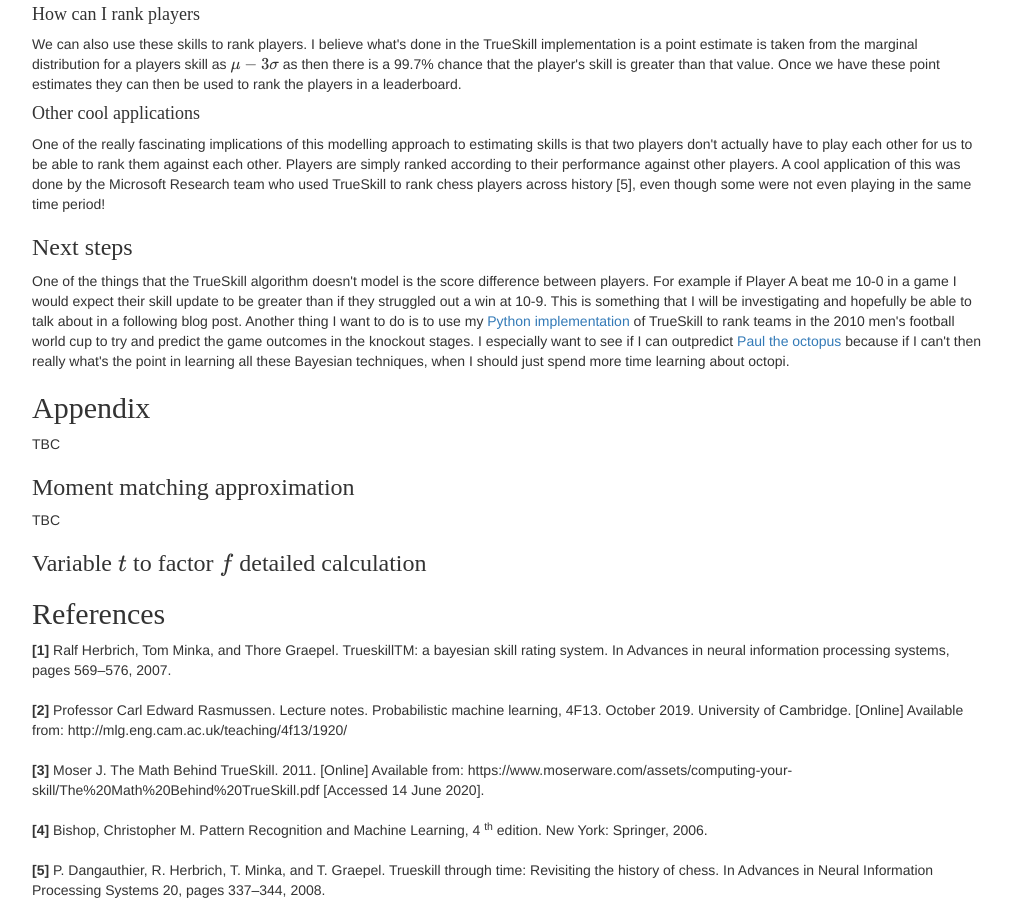
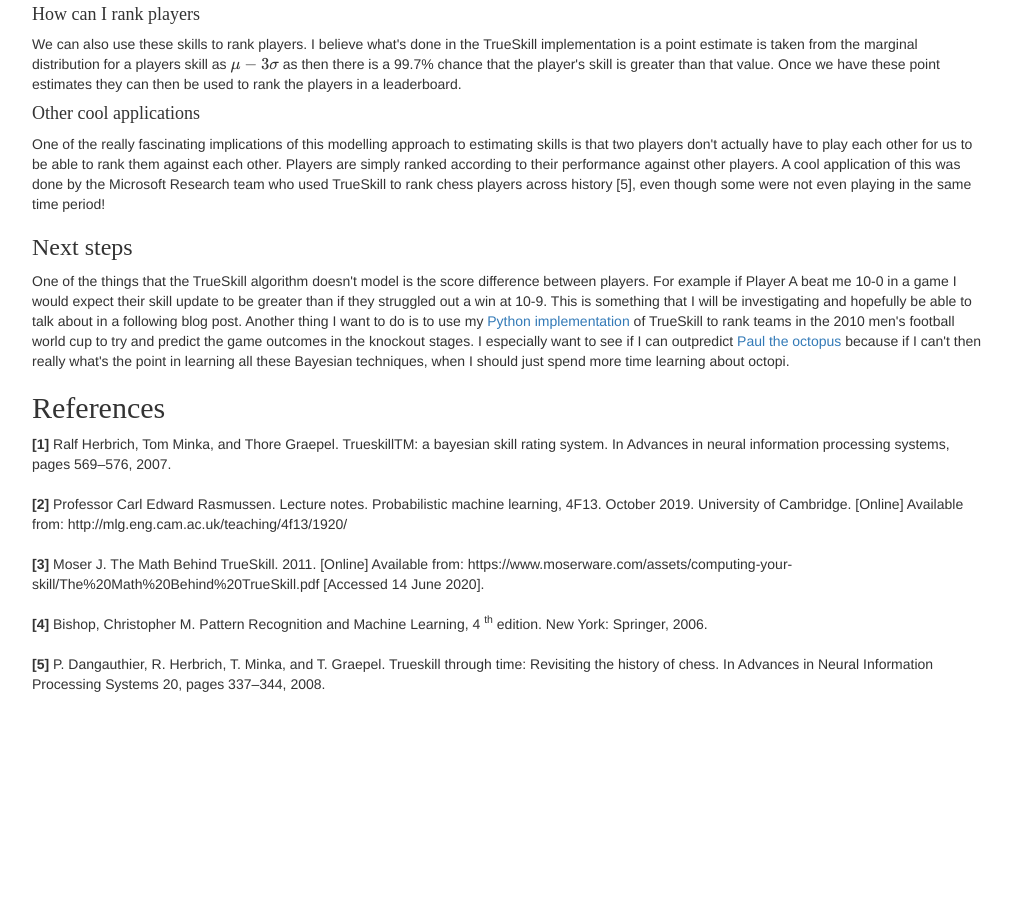
Before and after one commit to Nush395/Nush395.github.io, a Jekyll site: the page built from _posts/2020-06-06-true-skill.html, in a window 1280 px wide and 900 px high, scrolled down 5492 px. Shown: the whole window, without its empty margins (133-1145 px from the left). Built offline with Jekyll 4.4.1, drawn with Linux system fonts in a browser that asks for light colours; formulas are drawn with MathJax 3; after the commit the page ends 6186 px from its top, so only the background shows below that.

Commit message:
Format change.

```diff
--- a/_posts/2020-06-06-true-skill.html
+++ b/_posts/2020-06-06-true-skill.html
@@ -498,21 +498,6 @@ The point is that we've now got a Gaussian message going from variable $t$ to fa
     </p>
 </p>
 <h2>
-    Appendix
-</h2>
-<p>
-    TBC
-</p>
-<h3>
-    Moment matching approximation
-</h3>
-<p>
-    TBC
-</p>
-<h3>
-    Variable $t$ to factor $f$ detailed calculation
-</h3>
-<h2>
     References
 </h2>
 <b>[1]</b> Ralf Herbrich, Tom Minka, and Thore Graepel. TrueskillTM: a bayesian skill rating
--- a/index.html
+++ b/index.html
@@ -16,7 +16,7 @@ title: Anushan Fernando
 		This is a personal website for me to post about anything
 		(and time permitting everything) that interests me and
         hopefully might interest you too. If you'd like to check out some of my projects go
-		<a href="/projects">here.</a>
+		<a href="/projects">here</a>.
 
 
 	</p>
```
